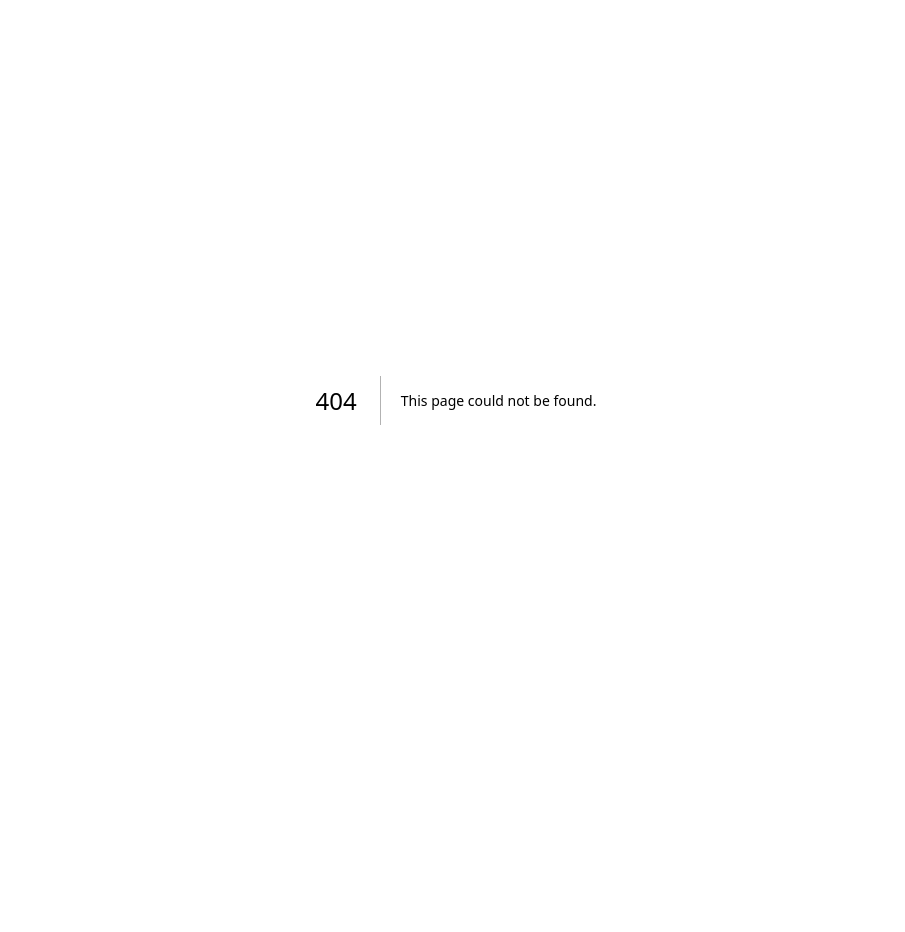
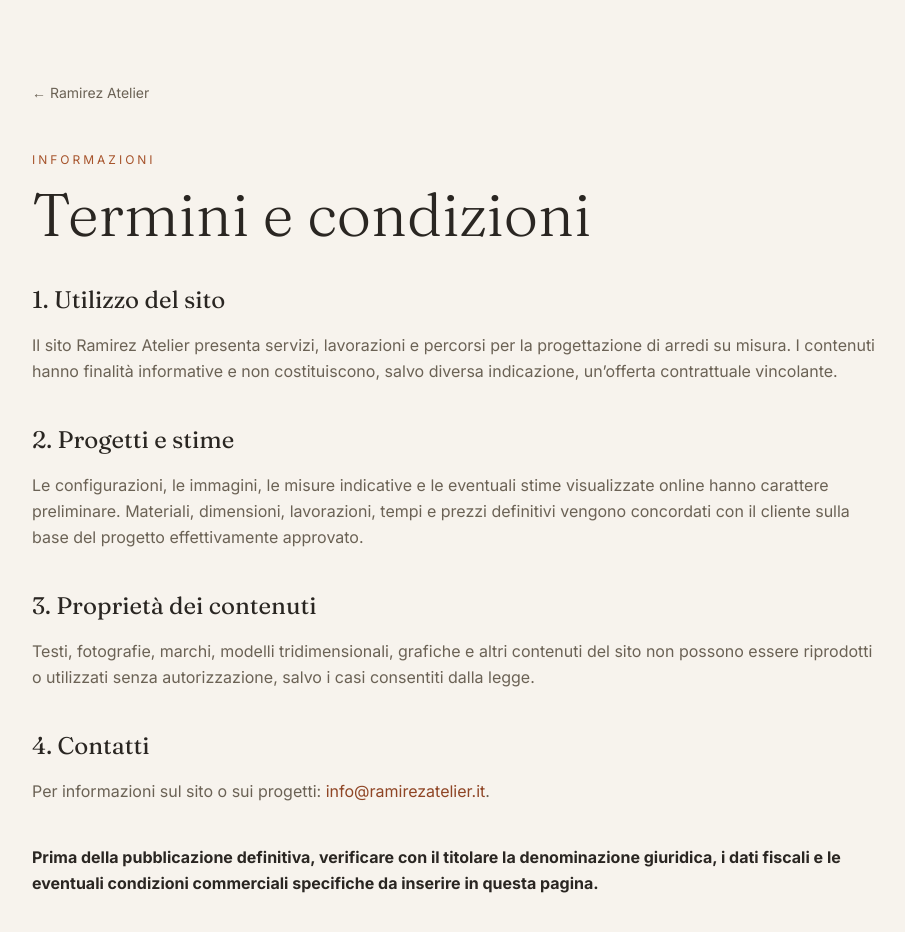
Before and after one commit to Lucianodp74/ramirez-atelier, a Next.js app: page /termini-e-condizioni in a window 1280 px wide. Before the commit this address had no page. Shown: the top 932 px of the page, without its empty margins (184-1089 px from the left). Before the commit the page ends 800 px from the top, so only its background shows below. Built offline with nearby package versions, Linux system fonts and the light colour scheme.

Commit message:
feat: add terms page

```diff
--- /dev/null
+++ b/src/app/termini-e-condizioni/page.tsx
@@ -0,0 +1,41 @@
+import Link from 'next/link';
+
+export const metadata = {
+  title: 'Termini e condizioni — Ramirez Atelier',
+  description: 'Termini di utilizzo del sito Ramirez Atelier.',
+};
+
+export default function TermsPage() {
+  return (
+    <main className="min-h-screen bg-background text-foreground">
+      <div className="mx-auto max-w-4xl px-6 py-12 sm:py-20">
+        <Link href="/" className="text-sm text-muted-foreground hover:text-foreground">← Ramirez Atelier</Link>
+        <article className="mt-12 space-y-10">
+          <header>
+            <p className="text-xs uppercase tracking-[0.25em] text-[#A6532B]">Informazioni</p>
+            <h1 className="mt-4 font-serif text-4xl font-light sm:text-6xl">Termini e condizioni</h1>
+          </header>
+          <section className="space-y-4 leading-relaxed text-muted-foreground">
+            <h2 className="font-serif text-2xl text-foreground">1. Utilizzo del sito</h2>
+            <p>Il sito Ramirez Atelier presenta servizi, lavorazioni e percorsi per la progettazione di arredi su misura. I contenuti hanno finalità informative e non costituiscono, salvo diversa indicazione, un’offerta contrattuale vincolante.</p>
+          </section>
+          <section className="space-y-4 leading-relaxed text-muted-foreground">
+            <h2 className="font-serif text-2xl text-foreground">2. Progetti e stime</h2>
+            <p>Le configurazioni, le immagini, le misure indicative e le eventuali stime visualizzate online hanno carattere preliminare. Materiali, dimensioni, lavorazioni, tempi e prezzi definitivi vengono concordati con il cliente sulla base del progetto effettivamente approvato.</p>
+          </section>
+          <section className="space-y-4 leading-relaxed text-muted-foreground">
+            <h2 className="font-serif text-2xl text-foreground">3. Proprietà dei contenuti</h2>
+            <p>Testi, fotografie, marchi, modelli tridimensionali, grafiche e altri contenuti del sito non possono essere riprodotti o utilizzati senza autorizzazione, salvo i casi consentiti dalla legge.</p>
+          </section>
+          <section className="space-y-4 leading-relaxed text-muted-foreground">
+            <h2 className="font-serif text-2xl text-foreground">4. Contatti</h2>
+            <p>Per informazioni sul sito o sui progetti: <a className="text-[#8F4525] underline-offset-4 hover:underline" href="mailto:info@ramirezatelier.it">info@ramirezatelier.it</a>.</p>
+          </section>
+          <section className="space-y-4 leading-relaxed text-muted-foreground">
+            <p><strong className="text-foreground">Prima della pubblicazione definitiva, verificare con il titolare la denominazione giuridica, i dati fiscali e le eventuali condizioni commerciali specifiche da inserire in questa pagina.</strong></p>
+          </section>
+        </article>
+      </div>
+    </main>
+  );
+}
```
